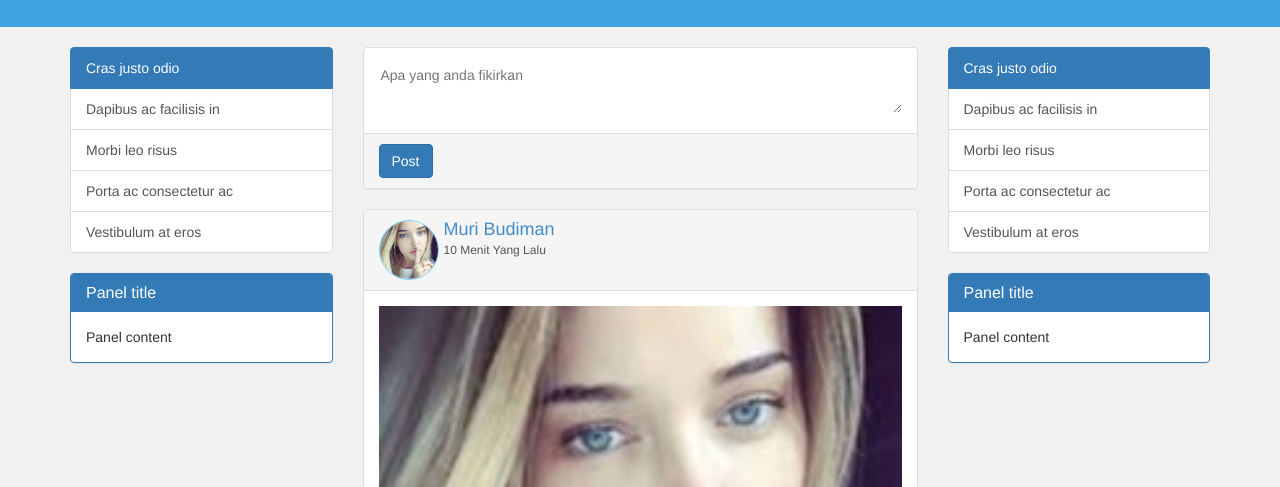
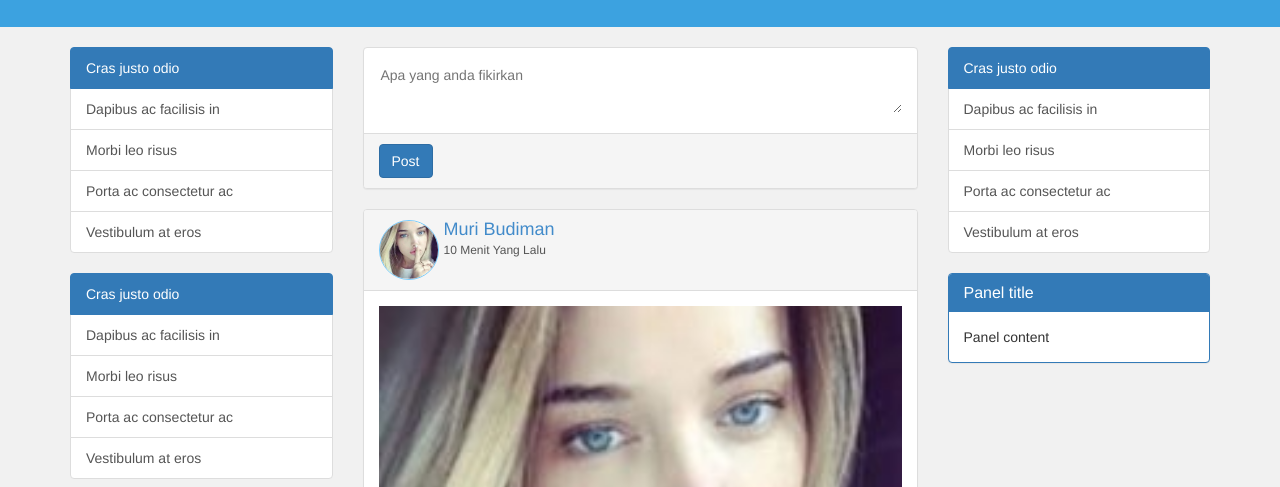
Before and after one commit to udamuri/bootstrap-socialmedia, a plain HTML site: page main.html in a window 1280 px wide. Shown: the part 313-800 px from the top of the page. Drawn offline with Linux system fonts and the light colour scheme.

Commit message:
change layout

```diff
--- a/main.html
+++ b/main.html
@@ -164,6 +164,16 @@
                   <a href="#" class="list-group-item">Vestibulum at eros</a>
                 </div>
 
+                 <div class="list-group">
+                  <a href="#" class="list-group-item active">
+                    Cras justo odio
+                  </a>
+                  <a href="#" class="list-group-item">Dapibus ac facilisis in</a>
+                  <a href="#" class="list-group-item">Morbi leo risus</a>
+                  <a href="#" class="list-group-item">Porta ac consectetur ac</a>
+                  <a href="#" class="list-group-item">Vestibulum at eros</a>
+                </div>
+
                 <div class="panel panel-primary margin-top-10">
                   <div class="panel-heading">
                     <h3 class="panel-title">Panel title</h3>
```
Also changed, not shown: home.html (+5 -1 lines).
